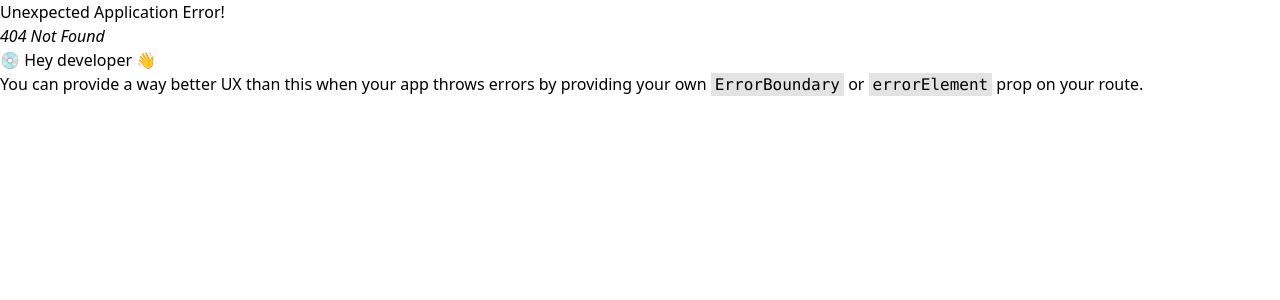
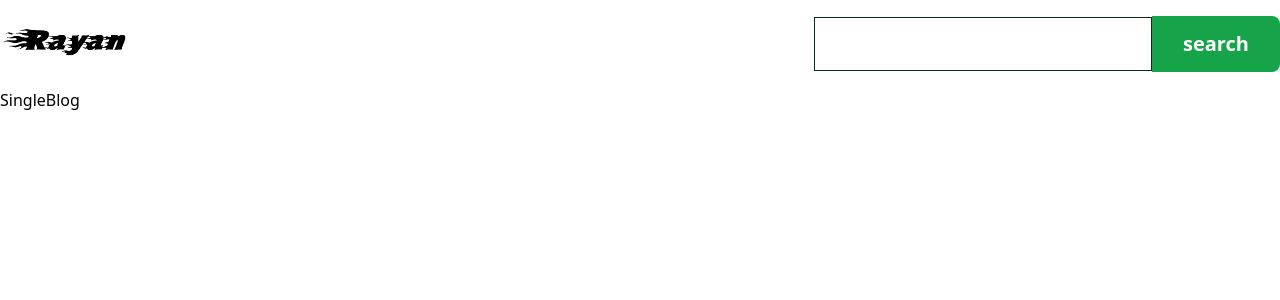
Before and after one commit to rayan2228/blogGallery, a React (Vite) app: page /blog/1 in a window 1280 px wide. Before the commit this address had no page. Shown: the top 300 px of the page. Built offline with nearby package versions, Linux system fonts and the light colour scheme.

Commit message:
components ready

```diff
--- a/src/App.jsx
+++ b/src/App.jsx
@@ -6,11 +6,13 @@ import {
 } from "react-router-dom";
 import RootLayout from "./components/layouts/RootLayout";
 import Home from "./pages/Home";
+import SingleBlog from "./pages/SingleBlog";
 
 const router = createBrowserRouter(
   createRoutesFromElements(
     <Route path="/" element={<RootLayout />}>
       <Route index element={<Home />} />
+      <Route path="/blog/:blogid" element={<SingleBlog />} />
     </Route>
   )
 );
--- /dev/null
+++ b/src/components/singleBlog/SingleBlogContainer.jsx
@@ -0,0 +1,7 @@
+import React from "react";
+
+const SingleBlogContainer = () => {
+  return <div>SingleBlogContainer</div>;
+};
+
+export default SingleBlogContainer;
--- /dev/null
+++ b/src/pages/SingleBlog.jsx
@@ -0,0 +1,7 @@
+import React from "react";
+
+const SingleBlog = () => {
+  return <div>SingleBlog</div>;
+};
+
+export default SingleBlog;
```
Also changed, not shown: src/components/relatedBlogs.jsx/RelatedBlogs.jsx (added), src/components/relatedBlogs.jsx/RelatedBlogsContainer.jsx (added), src/components/singleBlog/SingleBlog.jsx (added).
